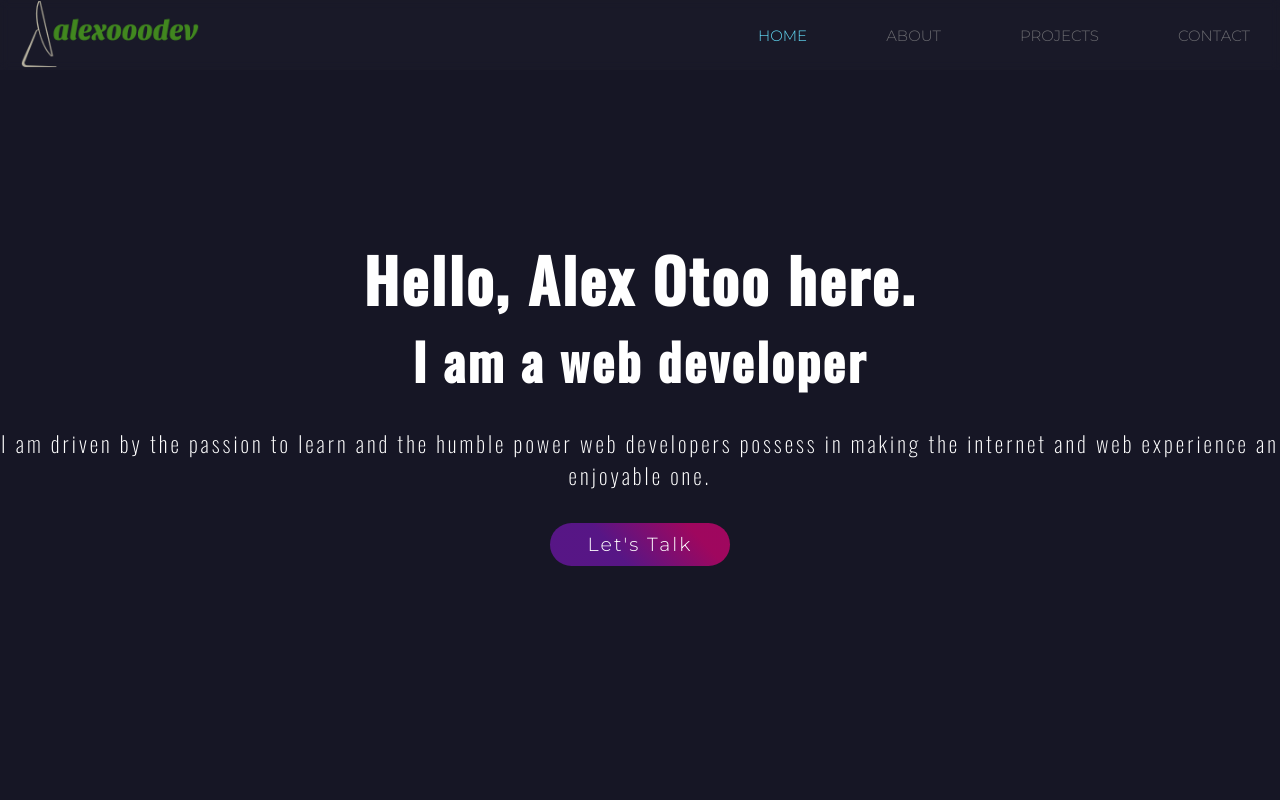
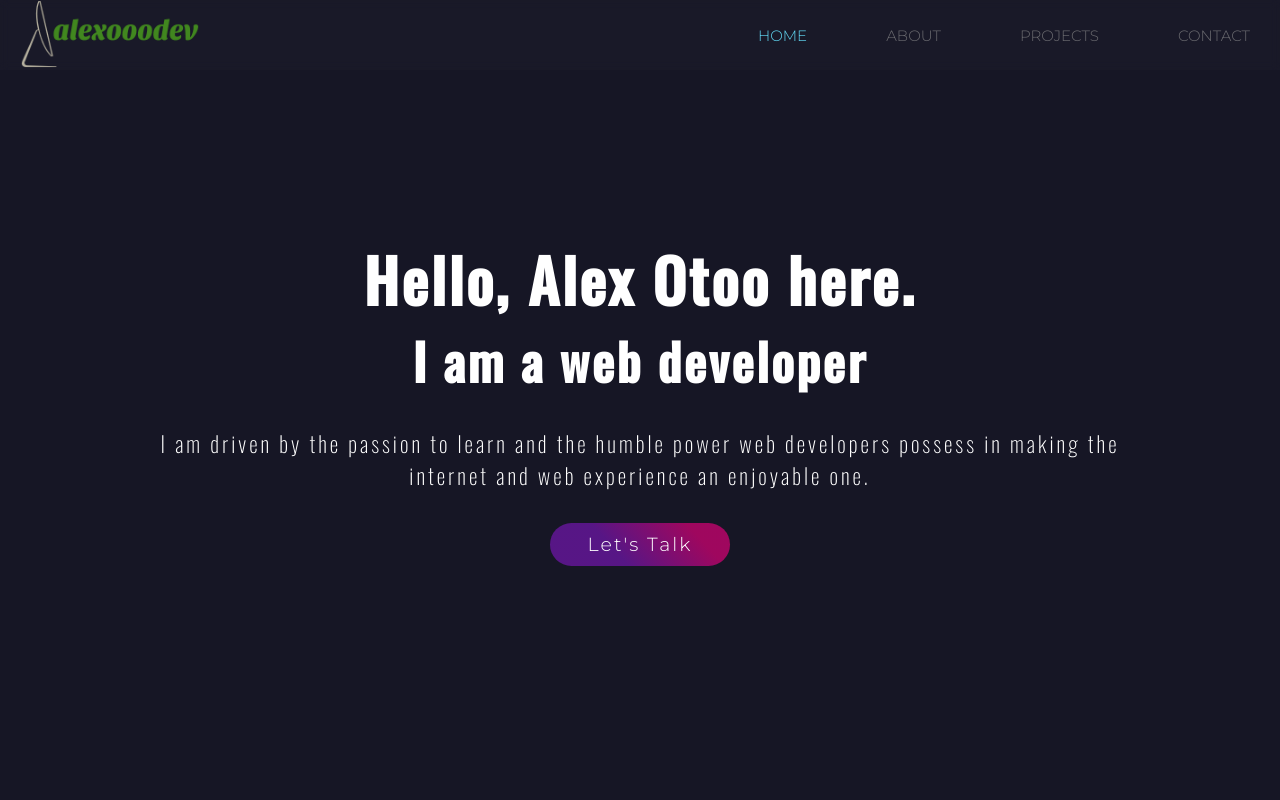
Before and after one commit to alexotoo/2020portfolio, a Next.js app: page / in a window 1280 px wide. Shown: the top 800 px of the page. Built offline with nearby package versions, Linux system fonts and the light colour scheme.

Commit message:
fit util added

```diff
--- a/pages/index.js
+++ b/pages/index.js
@@ -50,11 +50,13 @@ export default function Home() {
       <header className="hero">
         <h2 className="title">Hello, Alex Otoo here.</h2>
         <h1 className="sub-title">I am a web developer</h1>
-        <p className="text mt mb1">
-          I am driven by the passion to learn and the humble power web
-          developers possess in making the internet and web experience an
-          enjoyable one.
-        </p>
+        <div className="fit">
+          <p className="text mt mb1">
+            I am driven by the passion to learn and the humble power web
+            developers possess in making the internet and web experience an
+            enjoyable one.
+          </p>
+        </div>
 
         <Link href="/contact">
           <a>
--- a/styles/global.scss
+++ b/styles/global.scss
@@ -120,6 +120,9 @@ hr {
 }
 .blue {
   color: var(--bluedeep-color);
+}
+.fit {
+  width: 80%;
 }
 //layout
 
```
